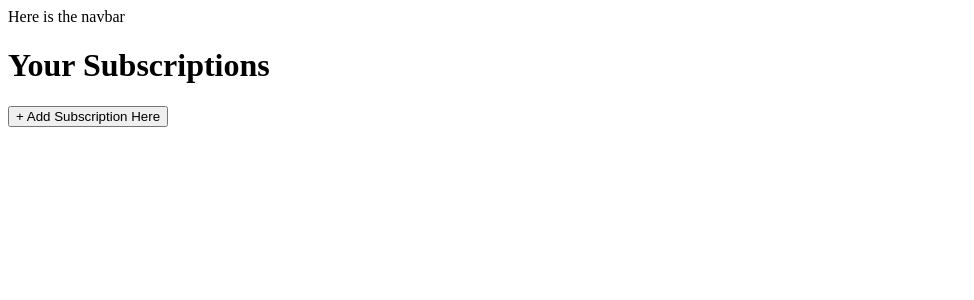
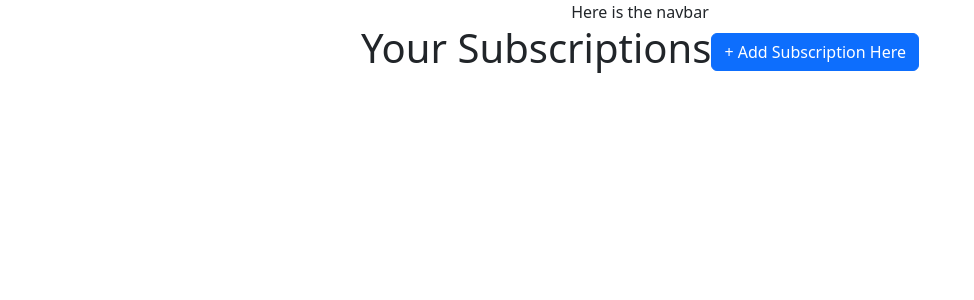
Before and after one commit to ReedyBranch/sub-tracker, a React (Vite) app in the folder frontend/: page /register in a window 1280 px wide. Shown: the top 300 px of the page, without its empty margins (0-974 px from the left). Built offline with nearby package versions, Linux system fonts and the light colour scheme.

Commit message:
Created new css stylesheets for the navbar as well as the subdashboard component utilizing bootstrap as a base css class. Also implemented logic for base sub dashboard functionality. This includes: SubItem, SubList, SubForm.

```diff
--- a/frontend/package.json
+++ b/frontend/package.json
@@ -10,6 +10,7 @@
     "preview": "vite preview"
   },
   "dependencies": {
+    "bootstrap": "^5.3.7",
     "react": "^19.1.0",
     "react-dom": "^19.1.0"
   },
--- /dev/null
+++ b/frontend/src/components/NavBar.module.css
@@ -0,0 +1,6 @@
+
+.navbar {
+    display: flex;
+    justify-content: center;
+    align-items: center;
+}
--- a/frontend/src/components/NavBar.tsx
+++ b/frontend/src/components/NavBar.tsx
@@ -1,5 +1,7 @@
+import styles from "./NavBar.module.css";
+
 function NavBar() {
-  return <div className="navbar">Here is the navbar</div>;
+  return <div className={styles.navbar}>Here is the navbar</div>;
 }
 
 export default NavBar;
--- /dev/null
+++ b/frontend/src/pages/SubDashboard.module.css
@@ -0,0 +1,6 @@
+
+.dashContainer {
+    display: flex;
+    justify-content: center;
+    align-items: center;
+}
--- a/frontend/src/pages/SubDashboard.tsx
+++ b/frontend/src/pages/SubDashboard.tsx
@@ -1,4 +1,6 @@
 import NavBar from "../components/NavBar";
+import styles from "./SubDashboard.module.css";
+import "bootstrap/dist/css/bootstrap.min.css";
 
 function SubDashboard() {
   // Fetches all subscriptions from backend
@@ -13,12 +15,12 @@ function SubDashboard() {
     <>
       <NavBar />
       {/* Page Container */}
-      <div className="dash-container">
-        <h1 className="dash-title">Your Subscriptions</h1>
+      <div className={styles.dashContainer}>
+        <h1 className="dashTitle">Your Subscriptions</h1>
 
         {/* Action Button */}
-        <div className="dash-actions">
-          <button className="add-sub">+ Add Subscription Here</button>
+        <div className="dashActions">
+          <button className="btn btn-primary">+ Add Subscription Here</button>
         </div>
 
         {/* Subscription Form */}
@@ -26,7 +28,7 @@ function SubDashboard() {
         {/* <SubForm /> */}
 
         {/* Subscriptions List */}
-        <div className="sub-list">
+        <div className="subList">
           {/* Here is for the subscription list we will have later */}
           {/* <SubList /> */}
         </div>
```
Also changed, not shown: frontend/src/components/SubForm.tsx (+73 -0 lines), frontend/src/components/SubItem.tsx (+8 -2 lines), frontend/src/components/SubList.tsx (+48 -0 lines), 1 other file (tests, documents, lock files or other folders).
